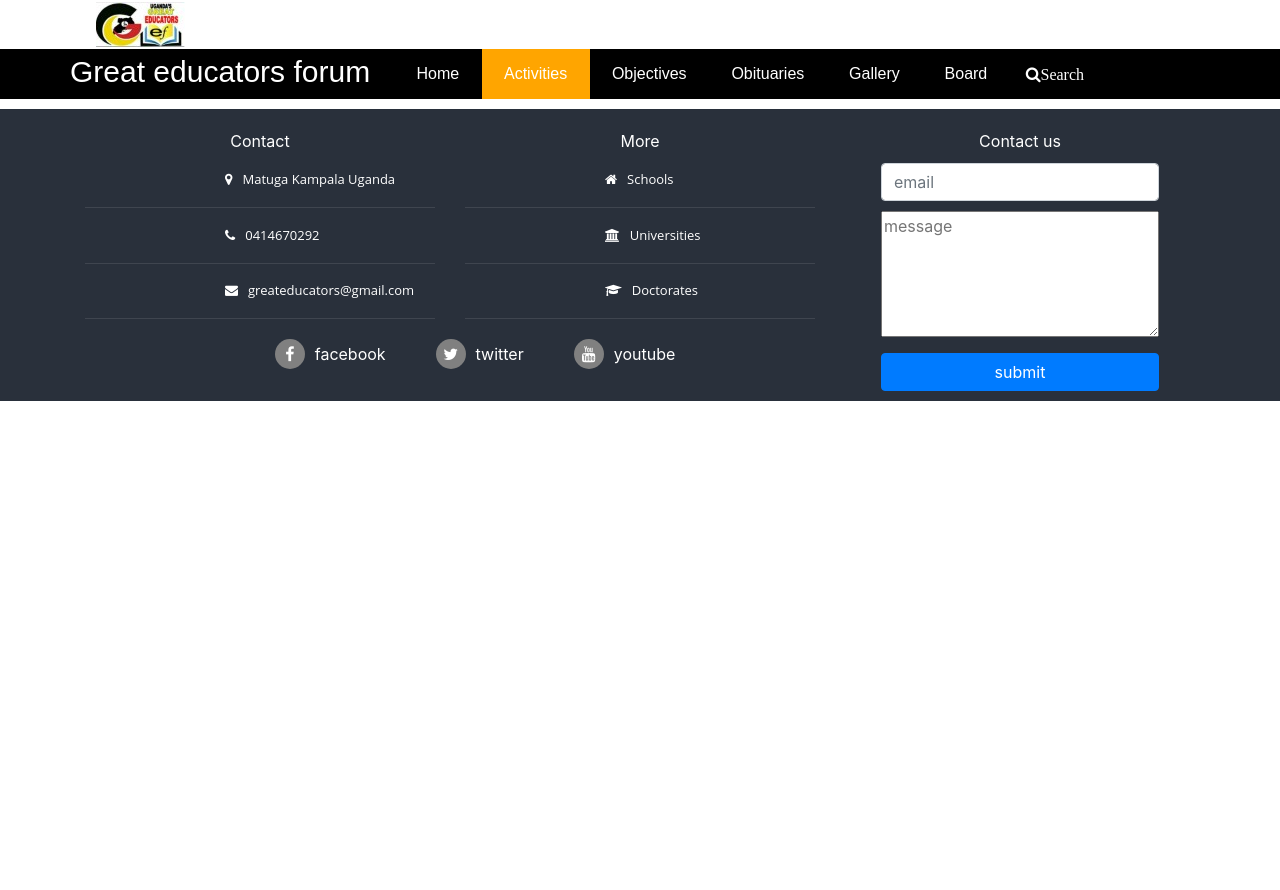
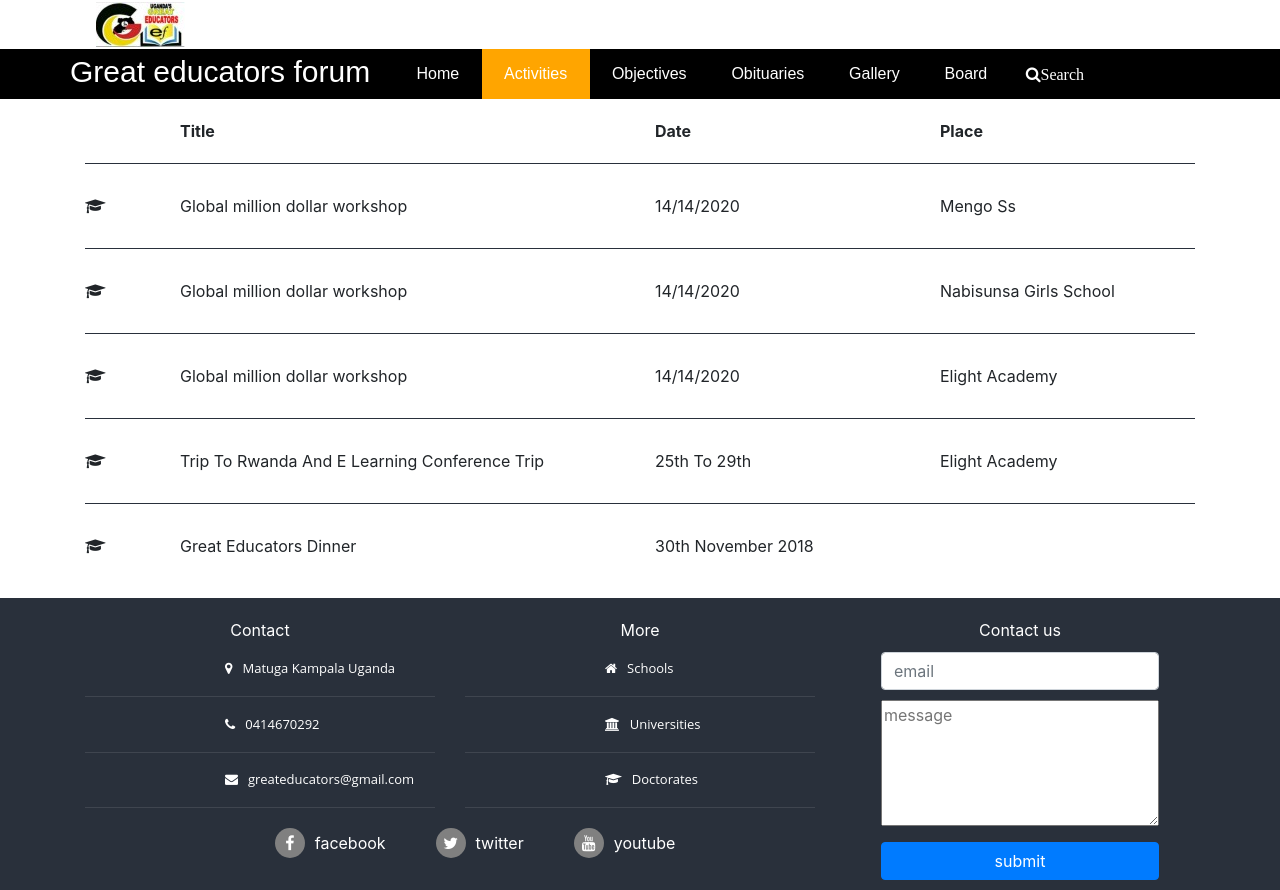
Before and after one commit to johnkegz/-greateducators-frontend, a React (Create React App) app: page /activities in a window 1280 px wide. Before the commit the page ends 800 px from the top, so only its background shows below. Built offline with nearby package versions, Linux system fonts and the light colour scheme.

Commit message:
add activities

```diff
--- a/src/App.js
+++ b/src/App.js
@@ -4,6 +4,7 @@ import Home from "./components/Home/Home";
 import Aboutus from "./components/Aboutus/Aboutus"
 import 'bootstrap/dist/css/bootstrap.min.css';
 import Page from "./components/Layout/page";
+import Activities from './components/Activities';
 
 class App extends Component {
   render() {
@@ -14,6 +15,7 @@ class App extends Component {
         <Page>
           <Route exact path='/' component={Home}/>
           <Route path='/aboutus' component={Aboutus}/>
+          <Route path='/activities' component={Activities}/>
         </Page>
         </Switch>
       </Router>
--- /dev/null
+++ b/src/components/Activities/Activities.css
@@ -0,0 +1,23 @@
+/** @format */
+
+.activitiesContainer {
+}
+
+.acivityItem {
+  display: flex;
+  align-items: center;
+  padding-top: 30px;
+  padding-bottom: 30px;
+}
+
+.listLine {
+  height: 1px;
+  background-color: #29303b;
+}
+
+.acivityItemHeader {
+  display: flex;
+  align-items: center;
+  padding-top: 20px;
+  padding-bottom: 20px;
+}
--- /dev/null
+++ b/src/components/Activities/index.jsx
@@ -0,0 +1,79 @@
+/** @format */
+
+import React from "react";
+import "./Activities.css";
+
+function Activities() {
+  return (
+    <div className="container activitiesContainer">
+      <div>
+        <div className="row acivityItemHeader">
+          <div className="col-md-1">
+          </div>
+          <div className="col-md-5"><strong>Title</strong></div>
+          <div className="col-md-3"><strong>Date</strong></div>
+          <div className="col-md-3"><strong>Place</strong></div>
+        </div>
+      </div>
+      <div className="listLine"></div>
+      <div>
+        <div className="row acivityItem">
+          <div className="col-md-1">
+            <i className="fa fa-graduation-cap"></i>
+          </div>
+          <div className="col-md-5">Global million dollar workshop</div>
+          <div className="col-md-3">14/14/2020</div>
+          <div className="col-md-3">Mengo Ss</div>
+        </div>
+      </div>
+      <div className="listLine"></div>
+      <div>
+        <div className="row acivityItem">
+          <div className="col-md-1">
+            <i className="fa fa-graduation-cap"></i>
+          </div>
+          <div className="col-md-5">Global million dollar workshop</div>
+          <div className="col-md-3">14/14/2020</div>
+          <div className="col-md-3">Nabisunsa Girls School</div>
+        </div>
+      </div>
+      <div className="listLine"></div>
+      <div>
+        <div className="row acivityItem">
+          <div className="col-md-1">
+            <i className="fa fa-graduation-cap"></i>
+          </div>
+          <div className="col-md-5">Global million dollar workshop</div>
+          <div className="col-md-3">14/14/2020</div>
+          <div className="col-md-3">Elight Academy</div>
+        </div>
+      </div>
+      <div className="listLine"></div>
+      <div>
+        <div className="row acivityItem">
+          <div className="col-md-1">
+            <i className="fa fa-graduation-cap"></i>
+          </div>
+          <div className="col-md-5">
+            Trip To Rwanda And E Learning Conference Trip
+          </div>
+          <div className="col-md-3">25th To 29th </div>
+          <div className="col-md-3">Elight Academy</div>
+        </div>
+      </div>
+      <div className="listLine"></div>
+      <div>
+        <div className="row acivityItem">
+          <div className="col-md-1">
+            <i className="fa fa-graduation-cap"></i>
+          </div>
+          <div className="col-md-5">Great Educators Dinner</div>
+          <div className="col-md-3">30th November 2018</div>
+          <div className="col-md-3"></div>
+        </div>
+      </div>
+    </div>
+  );
+}
+
+export default Activities;
--- a/src/components/Home/Schools.jsx
+++ b/src/components/Home/Schools.jsx
@@ -52,7 +52,7 @@ function rowTwo(){
         <div className="row">
         <div class="col-md-12">
   <div class="column" style={{width: "35%"}}>
-   <img src="http://greateducatorsug.org/img/adverts/mixed2.png" style={{width:"100%"}} />
+   <img src="http://greateducatorsug.org/img/adverts/mixed2.png" style={{width:"100%"}} alt="" />
   <div class="bottom-left down-adverts"><b>Mbogo mixed</b></div>
   </div>
     <div class="column" style={{width: "15%"}}>
```
